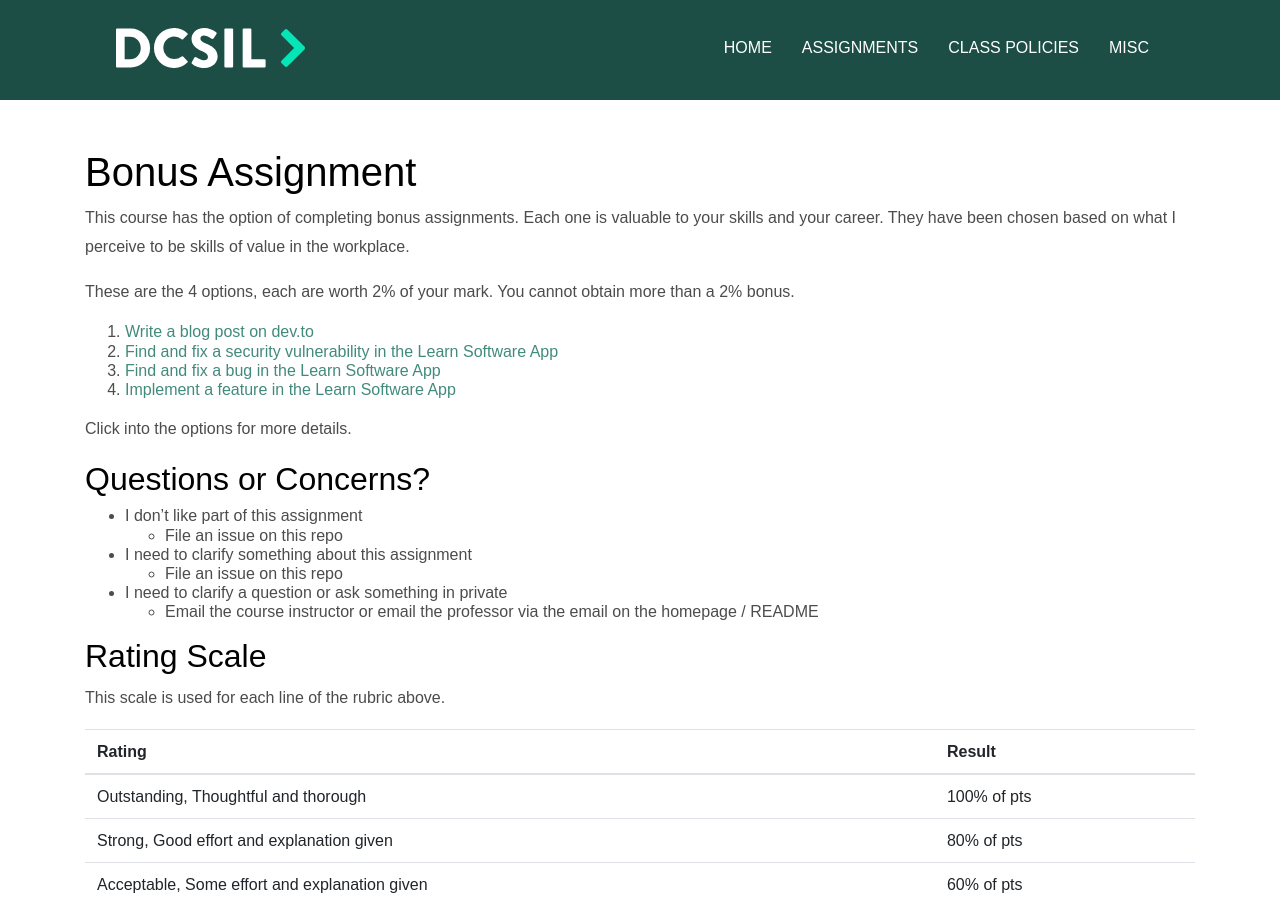
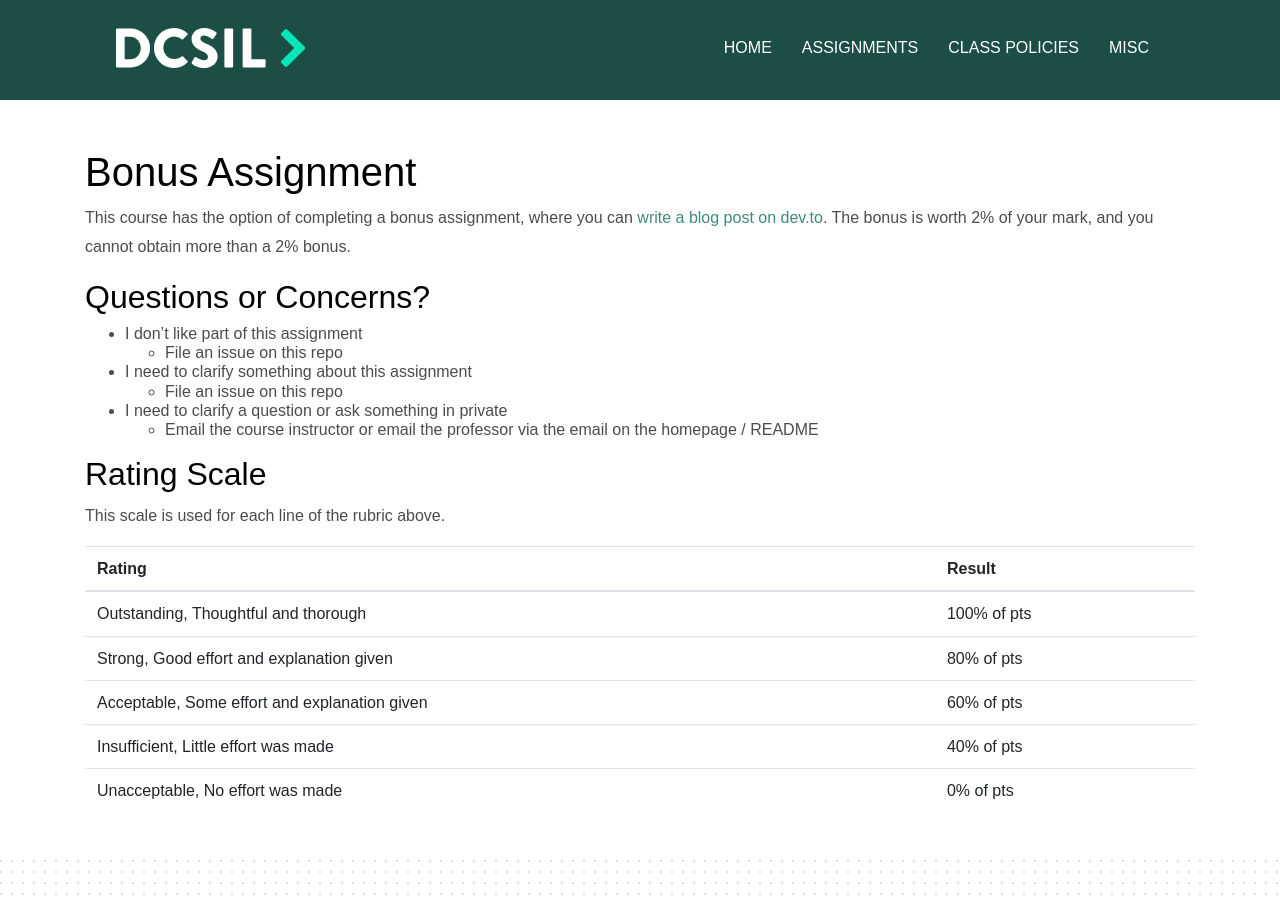
Before and after one commit to dcsil/CSC491, a Jekyll site: the page built from assignments/bonus.md, in a window 1280 px wide and 900 px high. Built offline with Jekyll 4.4.1, drawn with Linux system fonts in a browser that asks for light colours; our own code applies the rules of GitHub Pages for plain Markdown files.

Commit message:
reduce bonus options

```diff
--- a/assignments.yml
+++ b/assignments.yml
@@ -227,7 +227,6 @@
         **Participation on GitHub**
 
         - Participated in GitHub Issues & Submitted GitHub PRs.
-        - Paragraph is provided in Quercus (-100% on this section if not provided).
         - Due as you pass in your software.
 
         **Participation in lectures/courses**
@@ -244,7 +243,7 @@
         - Adhered to team principles, communicated regularly/effectively, etc.
         - Provided substantial feature development / software to the course
         - Paragraph is provided in Quercus (-100% on this section if not provided).
-        - Due as you pass in your software.
+        - Due as you pass in your software (April 09, 2025).
       worth: 100.0
     due_date: 2025-04-09T23:59:59-04:00
     multiple_due_dates: true
--- a/assignments/bonus.md
+++ b/assignments/bonus.md
@@ -1,15 +1,7 @@
 # Bonus Assignment
 
-This course has the option of completing bonus assignments. Each one is valuable to your skills and your career. They have been chosen based on what I perceive to be skills of value in the workplace.
+This course has the option of completing a bonus assignment, where you can [write a blog post on dev.to](./bonus/option_1.md). The bonus is worth 2% of your mark, and you cannot obtain more than a 2% bonus.
 
-These are the 4 options, each are worth 2% of your mark. You cannot obtain more than a 2% bonus.
-
-1. [Write a blog post on dev.to](./bonus/option_1.md)
-2. [Find and fix a security vulnerability in the Learn Software App](./bonus/option_2.md)
-3. [Find and fix a bug in the Learn Software App](./bonus/option_3_4.md)
-4. [Implement a feature in the Learn Software App](./bonus/option_3_4.md)
-
-Click into the options for more details.
 
 ## Questions or Concerns?
 
```
Also changed, not shown: assignments/README.md (+1 -1 lines), assignments/bonus/option_2.md (deleted, +0 -41 lines), assignments/bonus/option_3_4.md (deleted, +0 -29 lines), assignments/participation_teamwork.md (+1 -1 lines).
